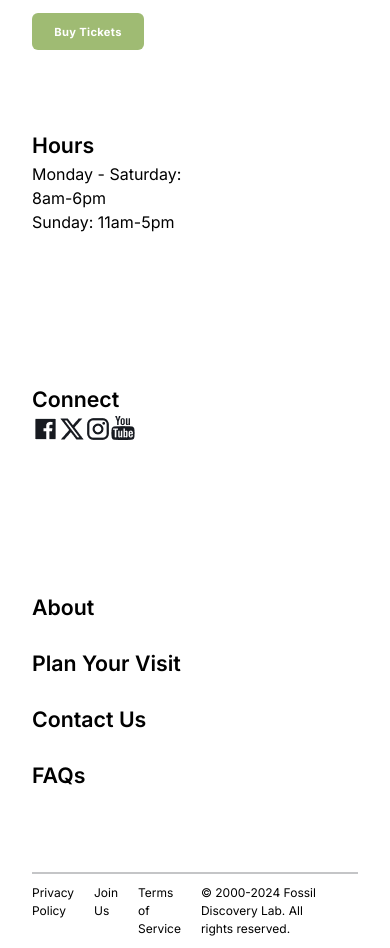
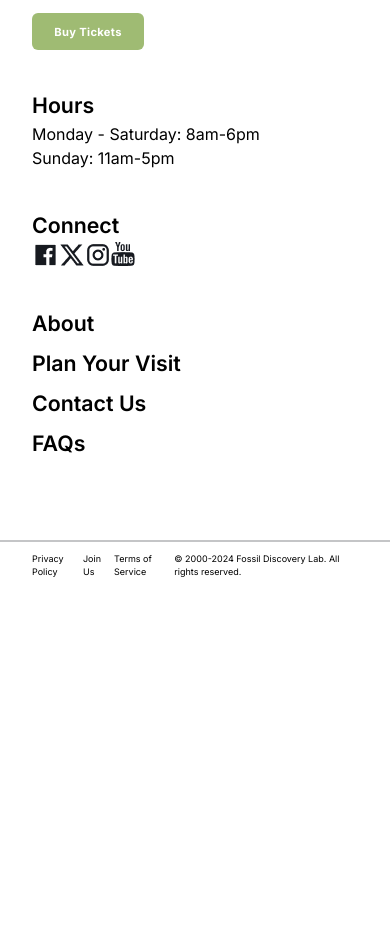
Before and after one commit to faoroj/FossilDiscoveryLab, a React (Vite) app in the folder FossilDiscoveryLab/: page / in a window 390 px wide. Shown: the part 6100-7048 px from the top of the page. After the commit the page ends 6689 px from the top, so only its background shows below. Built offline with nearby package versions, Linux system fonts and the light colour scheme.

Commit message:
Footer revisions

```diff
--- a/FossilDiscoveryLab/src/components/footer/Footer.jsx
+++ b/FossilDiscoveryLab/src/components/footer/Footer.jsx
@@ -3,10 +3,9 @@ import { Link } from 'react-router-dom';
 
 const Footer = () => {
   return (
-    <footer className='max-container'>
+    <footer className=''>
 
-
-      <div className='flex justify-between items-start gap-20 flex-wrap max-lg:flex-col mb-20'>
+      <div className='grid md:grid-cols-4 sm:grid-cols-2 xs:grid-cols-2 grid-cols-1 gap-10 md:gap-20 mb-20 max-container padding-x padding-t'>
 
         {/* Location Section */}
         <div className='flex items-start flex-col'>
@@ -17,7 +16,6 @@ const Footer = () => {
           <button className='custom__button__bevel custom__button__medium mt-5'>Buy Tickets</button>
         </div>
 
-        <div className='flex justify-between lg:gap-15 gap-[150px] flex-wrap mr-[150px]'>
 
           {/* Hours Section */}
           <div className='flex justify-start items-start flex-col'>
@@ -41,7 +39,7 @@ const Footer = () => {
           </div>
 
           {/* Links Section */}
-          <div className='flex flex-col justify-start lg:gap-2 gap-6 flex-wrap'>
+          <div className='flex flex-col justify-start gap-2  flex-wrap'>
               {footerlinks.map((link) => (
               <div key={link.id} className=''>
                 <Link to={link.link}>
@@ -53,23 +51,24 @@ const Footer = () => {
               ))}
           </div>
 
+
+      </div>
+
+
+      <hr className='bg-black bg-opacity-25 h-[2px] w-full border-0'/>
+
+      <div className='flexStart padding-x max-container'>
+        <div className='flex justify-between py-[10px]'>
+          <p className='mr-2 sm:mr-5 font-inter text-[9px] sm:text-[12px] cursor-pointer'>Privacy Policy</p>
+          <p className='mr-2 sm:mr-5 font-inter text-[9px] sm:text-[12px] cursor-pointer'>Join Us</p>
+          <p className='mr-2 sm:mr-5 font-inter text-[9px] sm:text-[12px] cursor-pointer'>Terms of Service</p>
+        </div>
+
+        <div className='ml-auto '>
+          <p className='mr-2 sm:mr-5 font-inter text-[9px] sm:text-[12px]'>© 2000-2024 Fossil Discovery Lab. All rights reserved.</p>
         </div>
       </div>
 
-
-      <hr className='bg-black bg-opacity-25 h-[2px] border-0'/>
-
-      <div className='flexStart'>
-        <div className='flex justify-between py-[10px]'>
-          <p className='mr-5 font-inter text-[12px] cursor-pointer'>Privacy Policy</p>
-          <p className='mr-5 font-inter text-[12px] cursor-pointer'>Join Us</p>
-          <p className='mr-5 font-inter text-[12px] cursor-pointer'>Terms of Service</p>
-        </div>
-
-        <div className='ml-auto '>
-          <p className='mr-5 font-inter text-[12px]'>© 2000-2024 Fossil Discovery Lab. All rights reserved.</p>
-        </div>
-      </div>
     </footer>
   )
 }
--- a/FossilDiscoveryLab/src/pages/Home.jsx
+++ b/FossilDiscoveryLab/src/pages/Home.jsx
@@ -33,7 +33,7 @@ const App = () => {
         <Newsletter />
       </section>
 
-      <section className="padding-x padding-t">
+      <section className="">
         <Footer />
       </section>
 
```
